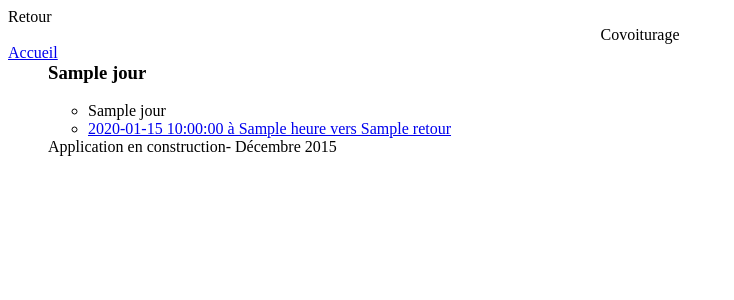
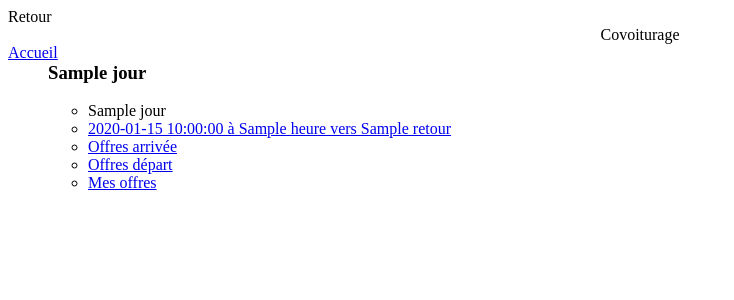
Before and after one commit to Super-N0va/jQuery-CoVoiturage, a PHP site: template vues/pageoffresoffertes.php in a window 1280 px wide. Shown: the top 300 px of the page, without its empty margins (0-734 px from the left). Run offline with PHP 8.4, Linux system fonts and the light colour scheme; the template is opened without the code that fills it: most values are stand-ins (such as "Sample title", 1, 10 or a date in 2020).

Commit message:
Petite avancée sur la v2.0

```diff
--- a/vues/pageoffresoffertes.php
+++ b/vues/pageoffresoffertes.php
@@ -8,7 +8,7 @@
     $jour = "";
     $bool=false;
     foreach ($lesOffres as $uneOffre){
-        echo "";
+
         if($jour!=$uneOffre['jour']){
             $jour=$uneOffre['jour'];
             if($bool==true){
--- a/vues/pied.html
+++ b/vues/pied.html
@@ -1,3 +1,9 @@
-<div data-role="footer" data-theme="b">
-       Application en construction- Décembre 2015
+<div data-role="footer" data-theme="a">
+       <div data-role="navbar">
+    <ul>
+        <li><a href="#">Offres arrivée</a></li>
+        <li><a href="#">Offres départ</a></li>
+        <li><a href="#">Mes offres</a></li>
+    </ul>
+</div><!-- /navbar -->
 </div><!-- /footer -->
```
Also changed, not shown: vues/pageinscription.php (+9 -9 lines).
